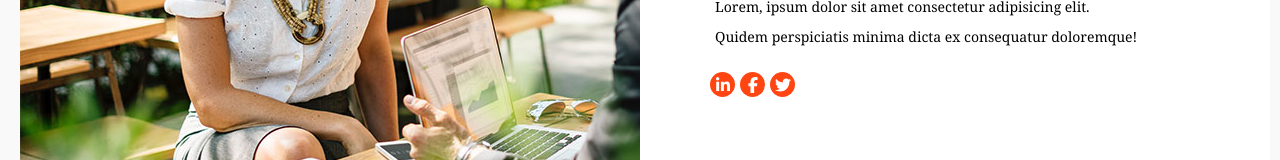
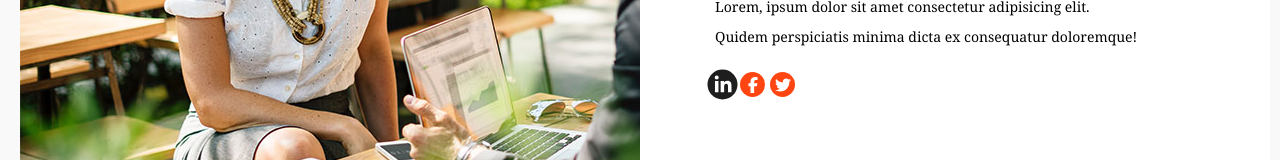
Before and after one commit to AnatoliyZakhryapin/proj-html-vuejs, a Vue app: page / in a window 1280 px wide. In both pictures the pointer is over the link 722 px from the left and 1950 px from the top of the page. Shown: the part 1866-2026 px from the top of the page. Built offline with nearby package versions, Linux system fonts and the light colour scheme.

Commit message:
ADD style to icon with hover

```diff
--- a/src/components/VisitCard.vue
+++ b/src/components/VisitCard.vue
@@ -88,6 +88,10 @@ export default {
                 border-radius: 50%;
                 background-color: $bg-orange;
                 color: $f-white-1;
+                &:hover {
+                    background-color: $bg-black-1;
+                    scale: 1.2;
+                }
             }
         }
     }
```
